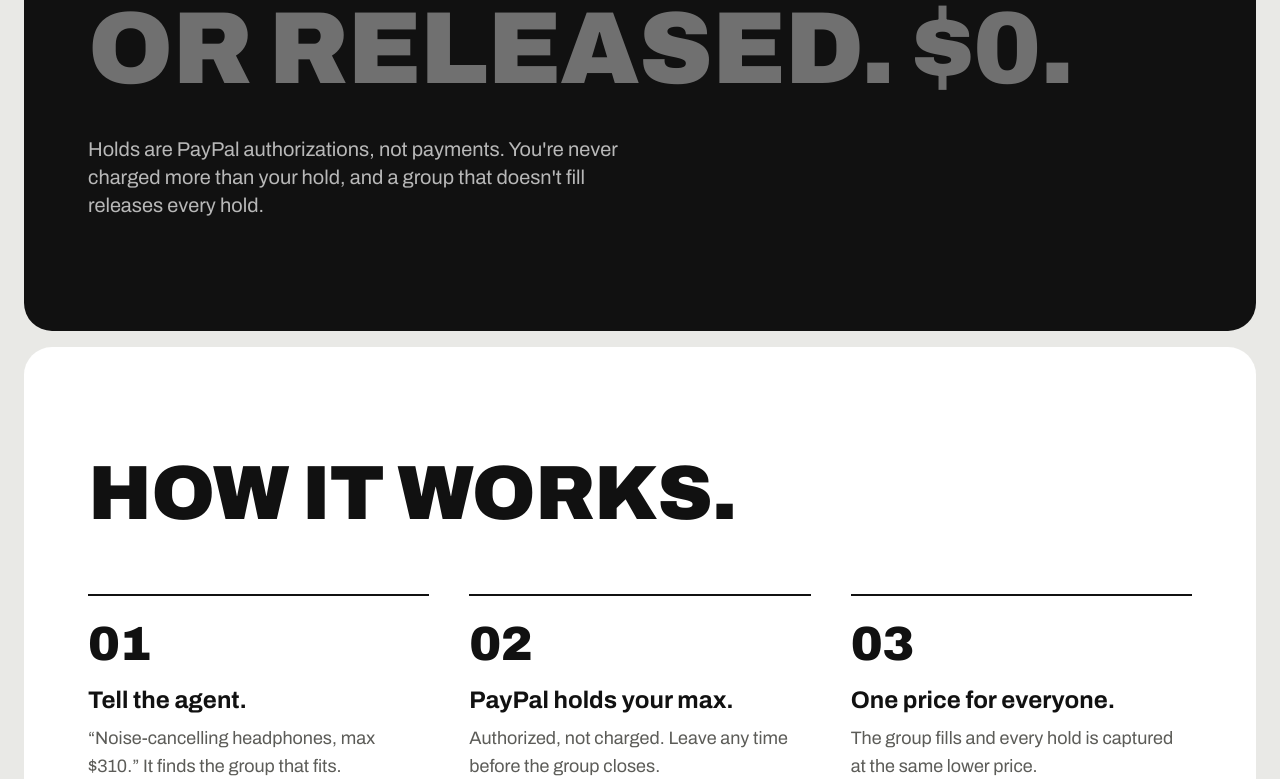
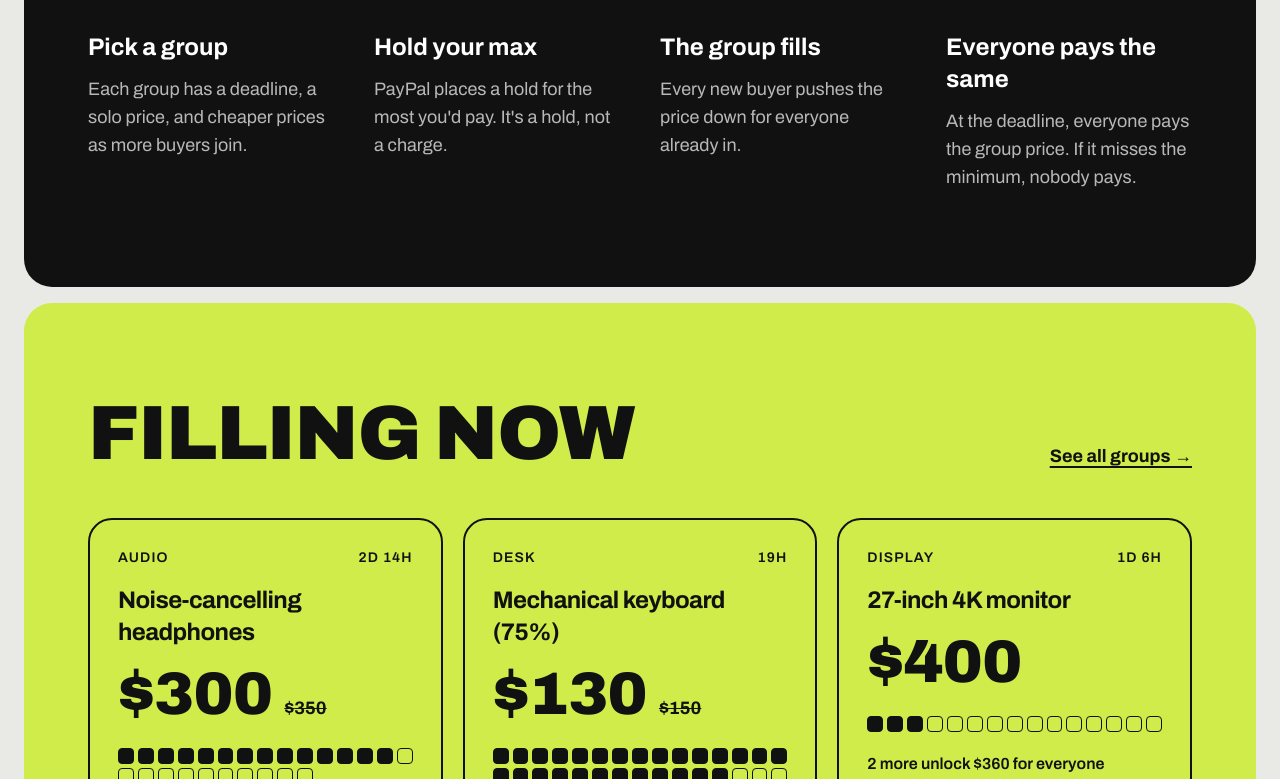
Before and after one commit to AdityaJogdand/group-buy, a Next.js app in the folder web/: page / in a window 1280 px wide. Shown: the part 1321-2100 px from the top of the page. Built offline with nearby package versions, Linux system fonts and the light colour scheme.

Commit message:
Landing: four-steps and filling-now sections; no fixed amounts in the guarantee
Co-Authored-By: Claude Opus 5.5 <noreply@anthropic.com>

```diff
--- a/web/app/page.tsx
+++ b/web/app/page.tsx
@@ -1,12 +1,47 @@
 import { Hero } from "./hero";
 
 const steps = [
-  { n: "01", title: "Tell the agent.", body: "“Noise-cancelling headphones, max $310.” It finds the group that fits." },
-  { n: "02", title: "PayPal holds your max.", body: "Authorized, not charged. Leave any time before the group closes." },
-  { n: "03", title: "One price for everyone.", body: "The group fills and every hold is captured at the same lower price." },
+  { n: "01", title: "Pick a group", body: "Each group has a deadline, a solo price, and cheaper prices as more buyers join." },
+  { n: "02", title: "Hold your max", body: "PayPal places a hold for the most you'd pay. It's a hold, not a charge." },
+  { n: "03", title: "The group fills", body: "Every new buyer pushes the price down for everyone already in." },
+  { n: "04", title: "Everyone pays the same", body: "At the deadline, everyone pays the group price. If it misses the minimum, nobody pays." },
 ];
 
-const panel = "mx-3 mt-3 rounded-[28px] px-6 py-20 sm:mx-6 sm:mt-4 sm:px-16 sm:py-28";
+// Demo snapshot of the seeded catalog (lib/deals.ts); `buyers` is illustrative until the API is wired.
+const groups = [
+  { tag: "Audio", ends: "2d 14h", name: "Noise-cancelling headphones", list: 350, tiers: [{ buyers: 10, price: 300 }, { buyers: 25, price: 270 }], buyers: 14 },
+  { tag: "Desk", ends: "19h", name: "Mechanical keyboard (75%)", list: 150, tiers: [{ buyers: 10, price: 130 }, { buyers: 30, price: 115 }], buyers: 27 },
+  { tag: "Display", ends: "1d 6h", name: "27-inch 4K monitor", list: 400, tiers: [{ buyers: 5, price: 360 }, { buyers: 15, price: 330 }], buyers: 3 },
+];
+
+const panel = "mx-3 mt-3 rounded-[28px] px-6 py-20 sm:mx-6 sm:mt-4 sm:px-16 sm:py-24";
+const h2 = "condensed text-[clamp(2.75rem,6vw,5rem)] uppercase leading-[0.92]";
+
+function GroupCard({ g }: { g: (typeof groups)[number] }) {
+  const price = g.tiers.reduce((p, t) => (g.buyers >= t.buyers ? t.price : p), g.list);
+  const next = g.tiers.find(t => t.buyers > g.buyers);
+  const seats = g.tiers.at(-1)!.buyers;
+  return (
+    <article className="flex flex-col rounded-[24px] border-2 border-ink p-6 sm:p-7">
+      <div className="flex justify-between text-sm font-semibold uppercase tracking-[0.08em]">
+        <span>{g.tag}</span><span>{g.ends}</span>
+      </div>
+      <h3 className="mt-4 text-2xl font-bold tracking-tight">{g.name}</h3>
+      <p className="mt-4 flex items-baseline gap-3">
+        <span className="condensed text-6xl leading-none tabular-nums">${price}</span>
+        {price < g.list && <s className="text-lg font-bold tabular-nums">${g.list}</s>}
+      </p>
+      <div className="mt-6 grid grid-cols-15 gap-1" role="img" aria-label={`${g.buyers} of ${seats} buyers`}>
+        {Array.from({ length: seats }, (_, i) => (
+          <span key={i} className={`aspect-square rounded-[4px] border-[1.5px] border-ink ${i < g.buyers ? "bg-ink" : ""}`} />
+        ))}
+      </div>
+      <p className="mt-5 font-semibold">
+        {next ? `${next.buyers - g.buyers} more unlock $${next.price} for everyone` : "Best price unlocked"}
+      </p>
+    </article>
+  );
+}
 
 export default function Landing() {
   return (
@@ -18,7 +53,7 @@ export default function Landing() {
             <div className="flex items-center gap-8 text-lg font-medium">
               <a href="#how" className="hidden hover:opacity-60 md:inline">How it works</a>
               <a href="#sellers" className="hidden hover:opacity-60 md:inline">Sellers</a>
-              <a href="#how" className="press whitespace-nowrap rounded-full bg-ink px-4 py-2 text-base font-semibold text-lime sm:px-6 sm:py-3 sm:text-lg">Join a group</a>
+              <a href="#groups" className="press whitespace-nowrap rounded-full bg-ink px-4 py-2 text-base font-semibold text-lime sm:px-6 sm:py-3 sm:text-lg">Join a group</a>
             </div>
           </nav>
         </header>
@@ -27,39 +62,36 @@ export default function Landing() {
         </main>
       </div>
 
-      {/* The guarantee */}
-      <section className={`${panel} bg-ink text-lime`}>
-        <p className="text-sm font-semibold uppercase tracking-[0.14em] opacity-70">The guarantee</p>
-        <p className="condensed mt-6 text-[clamp(3rem,8vw,7rem)] uppercase leading-[0.9]">
-          Held <span className="tabular-nums">$310</span>.<br />
-          Charged <span className="tabular-nums">$300</span>.<br />
-          <span className="text-white/40">Or released. $0.</span>
-        </p>
-        <p className="mt-10 max-w-xl text-xl text-white/70">
-          Holds are PayPal authorizations, not payments. You&apos;re never charged more than your hold, and a group that
-          doesn&apos;t fill releases every hold.
-        </p>
-      </section>
-
-      {/* How it works */}
-      <section id="how" className={`${panel} scroll-mt-4 bg-white`}>
-        <h2 className="condensed text-[clamp(2.75rem,6vw,5rem)] uppercase leading-[0.92]">How it works.</h2>
-        <ol className="mt-16 grid gap-12 md:grid-cols-3 md:gap-10">
+      {/* Four steps */}
+      <section id="how" className={`${panel} scroll-mt-4 bg-ink`}>
+        <h2 className={`${h2} text-lime`}>Four steps. No risk.</h2>
+        <ol className="mt-14 grid gap-12 border-t-2 border-lime pt-12 sm:grid-cols-2 lg:grid-cols-4 lg:gap-10">
           {steps.map(s => (
-            <li key={s.n} className="border-t-2 border-ink pt-6">
-              <span className="condensed text-5xl tabular-nums">{s.n}</span>
-              <h3 className="mt-4 text-2xl font-bold">{s.title}</h3>
-              <p className="mt-2 text-lg text-muted">{s.body}</p>
+            <li key={s.n}>
+              <span className="condensed text-7xl leading-none text-lime tabular-nums">{s.n}</span>
+              <h3 className="mt-6 text-2xl font-bold text-white">{s.title}</h3>
+              <p className="mt-3 text-lg text-white/70">{s.body}</p>
             </li>
           ))}
         </ol>
+      </section>
+
+      {/* Filling now */}
+      <section id="groups" className={`${panel} scroll-mt-4 bg-lime`}>
+        <div className="flex flex-wrap items-end justify-between gap-4">
+          <h2 className={h2}>Filling now</h2>
+          <a href="#claude" className="text-lg font-bold underline decoration-2 underline-offset-4 hover:opacity-60">See all groups →</a>
+        </div>
+        <div className="mt-12 grid gap-5 md:grid-cols-3">
+          {groups.map(g => <GroupCard key={g.name} g={g} />)}
+        </div>
       </section>
 
       {/* Sellers */}
       <section id="sellers" className={`${panel} scroll-mt-4 bg-white`}>
         <div className="grid items-end gap-14 md:grid-cols-2">
           <div>
-            <h2 className="condensed text-[clamp(2.75rem,6vw,5rem)] uppercase leading-[0.92]">Volume,<br />without the<br />ad spend.</h2>
+            <h2 className={h2}>Volume,<br />without the<br />ad spend.</h2>
             <p className="mt-8 max-w-md text-xl text-muted">
               Set a solo price and group prices. Buyers fill the group for you. Your lowest price stays private, and
               agents never go below it.
@@ -78,11 +110,25 @@ export default function Landing() {
         </div>
       </section>
 
+      {/* The guarantee */}
+      <section className={`${panel} bg-ink text-lime`}>
+        <p className="text-sm font-semibold uppercase tracking-[0.14em] opacity-70">The guarantee</p>
+        <p className="condensed mt-6 text-[clamp(3rem,8vw,7rem)] uppercase leading-[0.9]">
+          Held: your max.<br />
+          Charged: the group price.<br />
+          <span className="text-white/40">Or released. Nothing paid.</span>
+        </p>
+        <p className="mt-10 max-w-xl text-xl text-white/70">
+          Holds are PayPal authorizations, not payments. You&apos;re never charged more than your hold, and a group that
+          doesn&apos;t fill releases every hold.
+        </p>
+      </section>
+
       {/* Claude / MCP */}
-      <section id="claude" className={`${panel} bg-lime`}>
-        <h2 className="condensed text-[clamp(2.75rem,6vw,5rem)] uppercase leading-[0.92]">Ask your AI.<br />It joins for you.</h2>
+      <section id="claude" className={`${panel} bg-white`}>
+        <h2 className={h2}>Ask your AI.<br />It joins for you.</h2>
         <p className="mt-8 max-w-xl text-xl">
-          Group Buy is an MCP server. Connect it to Claude and say “I want the headphones, max $310.” You approve the hold
+          Group Buy is an MCP server. Connect it to Claude and tell it what you want and the most you’d pay. You approve the hold
           in PayPal.
         </p>
         <code className="mt-10 block max-w-full overflow-x-auto whitespace-nowrap rounded-2xl bg-ink px-6 py-4 text-sm text-lime sm:inline-block">
@@ -90,9 +136,12 @@ export default function Landing() {
         </code>
       </section>
 
-      <footer className="mx-3 flex flex-wrap justify-between gap-2 px-6 py-8 text-sm text-muted sm:mx-6 sm:px-16">
-        <span className="wordmark text-ink">GROUP/BUY</span>
-        <span>PayPal AI Hackathon 2026 · Payments run in the PayPal sandbox. No real money moves.</span>
+      <footer className="mx-3 mb-3 mt-3 flex flex-wrap items-center justify-between gap-4 rounded-[28px] bg-lime px-6 py-8 sm:mx-6 sm:mb-6 sm:mt-4 sm:px-16">
+        <span className="wordmark text-xl">GROUP/BUY</span>
+        <span className="flex flex-wrap gap-x-8 gap-y-1 font-semibold">
+          <span>Payments held by PayPal</span>
+          <span>Sandbox demo · no real money</span>
+        </span>
       </footer>
     </>
   );
```
